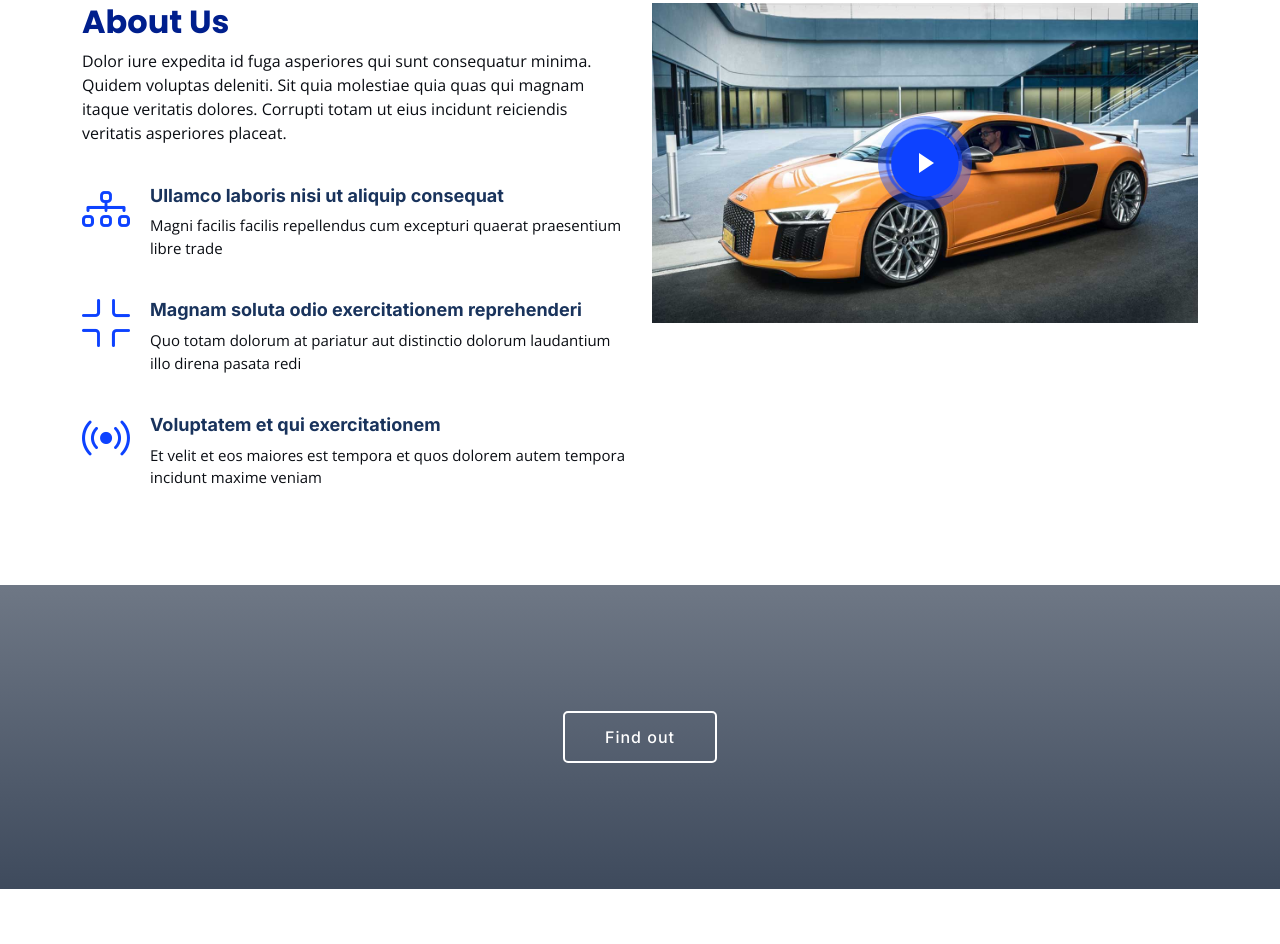
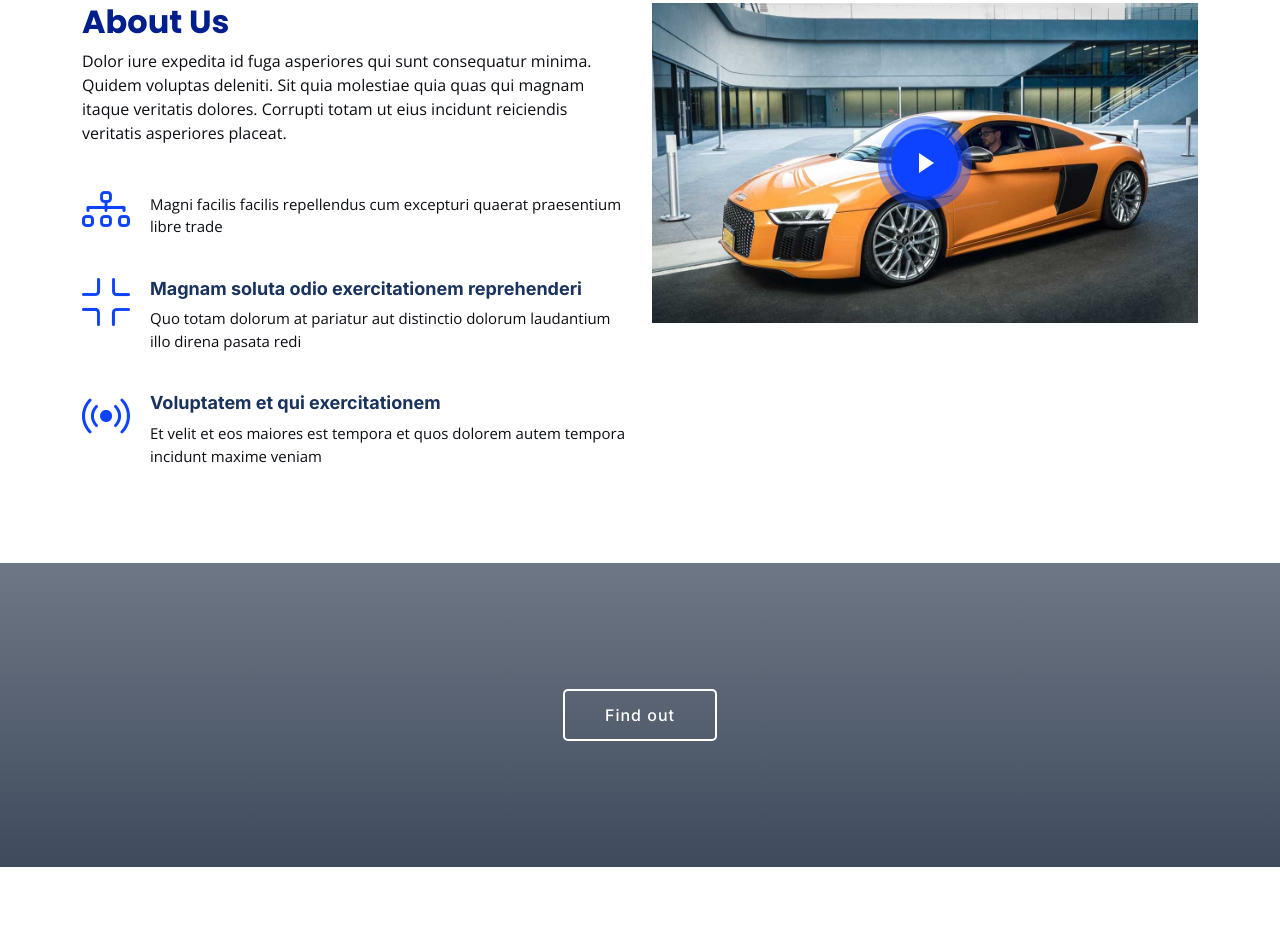
Before and after one commit to Ddan1233/Logis, a plain HTML site: page index.html in a window 1280 px wide. Shown: the part 735-1679 px from the top of the page. Drawn offline with nearby package versions, Linux system fonts and the light colour scheme.

Commit message:
Delete one more element

```diff
--- a/index.html
+++ b/index.html
@@ -120,7 +120,7 @@
               <li data-aos="fade-up" data-aos-delay="100">
                 <i class="bi bi-diagram-3"></i>
                 <div>
-                  <h5>Ullamco laboris nisi ut aliquip consequat</h5>
+                  <h5></h5>
                   <p>Magni facilis facilis repellendus cum excepturi quaerat praesentium libre trade</p>
                 </div>
               </li>
```
